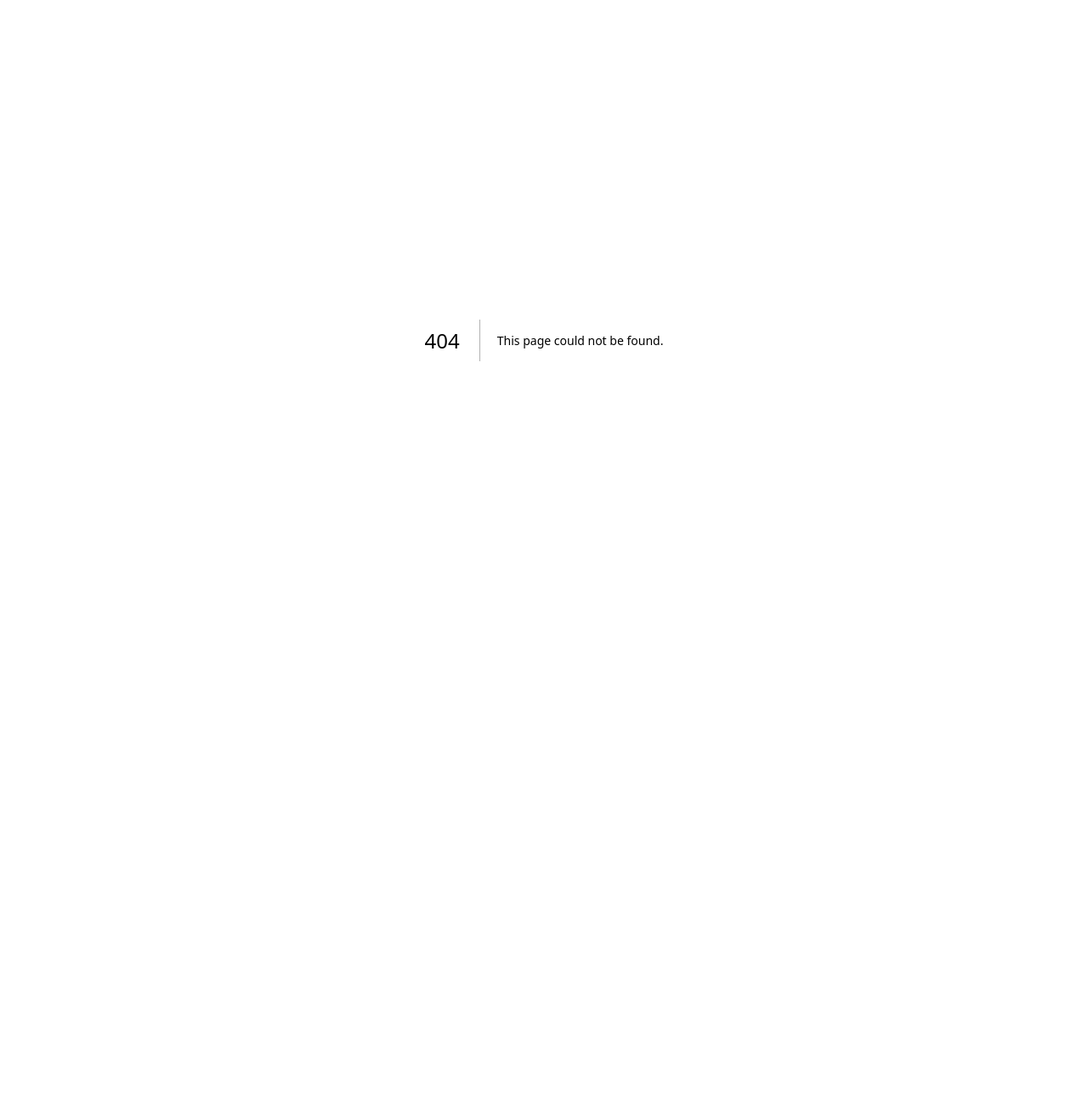
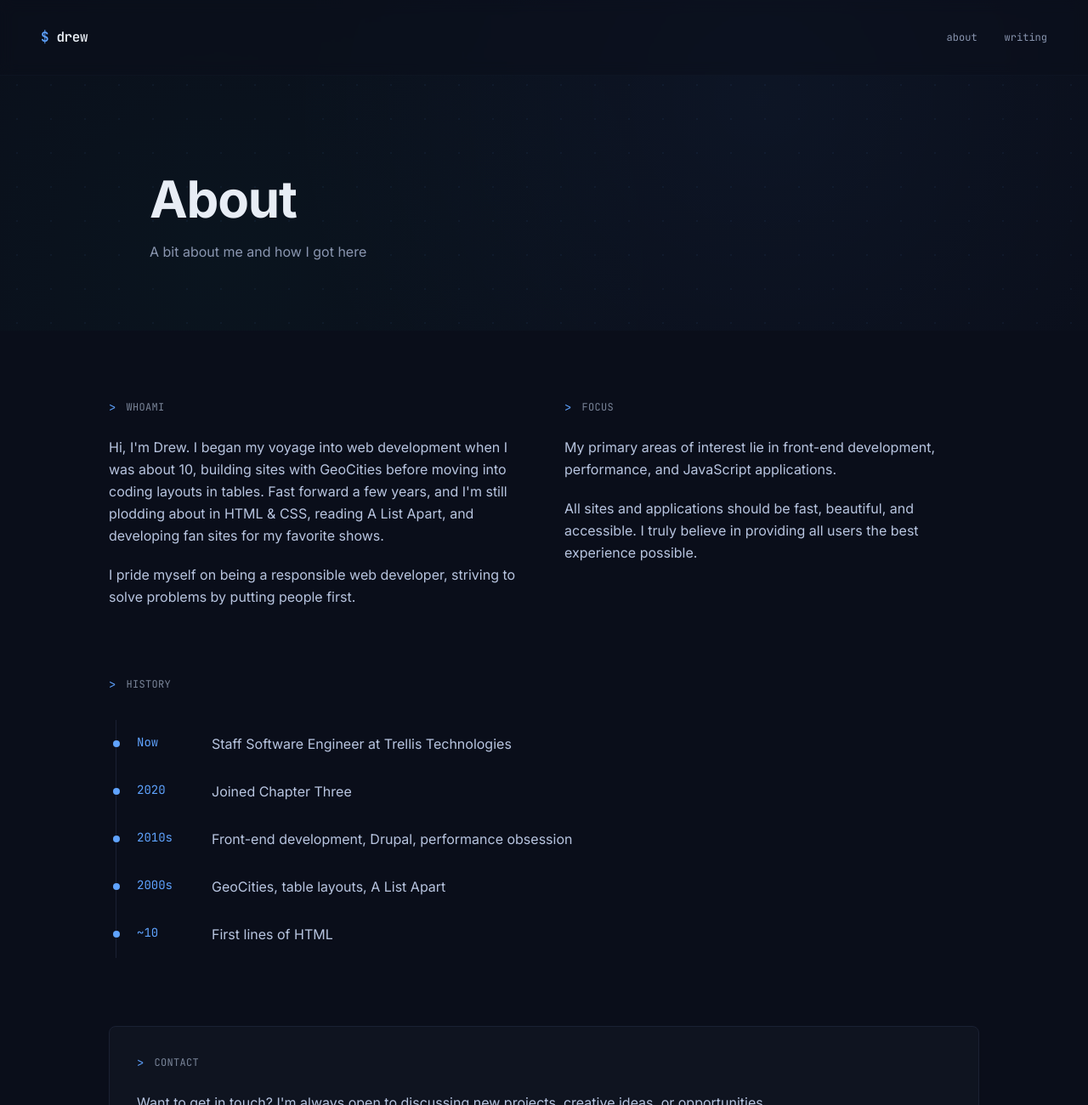
Before and after one commit to drewbolles/drewbolles.com, a Next.js app: page /about in a window 1280 px wide. Before the commit this address had no page. Shown: the top 1300 px of the page at 85% size. Before the commit the page ends 800 px from the top, so only its background shows below. Built offline with nearby package versions, Linux system fonts and the light colour scheme.

Commit message:
feat: create about page with terminal aesthetic
Add about page with bio, timeline, and contact CTA.
Update header nav to link to about page.

Co-authored-by: Drew Bolles <3508672+drewbolles@users.noreply.github.com>

```diff
--- /dev/null
+++ b/app/about/page.tsx
@@ -0,0 +1,196 @@
+import type { Metadata } from "next";
+import Link from "next/link";
+import { Header } from "../components/Header";
+import { Footer } from "../components/Footer";
+
+export const metadata: Metadata = {
+  title: "About — Drew Bolles",
+  description: "Software Engineer focused on frontend development, performance, and JavaScript applications.",
+};
+
+const timeline = [
+  { year: "Now", label: "Staff Software Engineer at Trellis Technologies" },
+  { year: "2020", label: "Joined Chapter Three" },
+  { year: "2010s", label: "Front-end development, Drupal, performance obsession" },
+  { year: "2000s", label: "GeoCities, table layouts, A List Apart" },
+  { year: "~10", label: "First lines of HTML" },
+];
+
+export default function AboutPage() {
+  return (
+    <div className="flex flex-col min-h-screen">
+      {/* Hero */}
+      <section className="relative w-full bg-background overflow-hidden">
+        <div
+          className="absolute inset-0"
+          style={{
+            backgroundImage: `radial-gradient(circle, rgba(95, 163, 255, 0.06) 1px, transparent 1px)`,
+            backgroundSize: "40px 40px",
+            backgroundPosition: "0 0",
+          }}
+        />
+        <div
+          className="absolute inset-0"
+          style={{
+            background:
+              "radial-gradient(circle at 70% 30%, rgba(74, 158, 255, 0.05) 0%, transparent 60%), radial-gradient(circle at 20% 80%, rgba(0, 212, 170, 0.03) 0%, transparent 50%)",
+          }}
+        />
+        <Header />
+        <div className="relative px-6 md:px-12 pt-28 pb-20 flex flex-col gap-4 max-w-5xl mx-auto">
+          <h1 className="text-5xl md:text-6xl font-bold text-foreground tracking-[-0.02em] leading-[1.1]">
+            About
+          </h1>
+          <p className="text-base text-muted leading-relaxed">
+            A bit about me and how I got here
+          </p>
+        </div>
+      </section>
+
+      {/* Content */}
+      <section className="w-full px-6 md:px-12 py-20">
+        <div className="flex flex-col gap-20 max-w-5xl mx-auto">
+          {/* Bio */}
+          <div className="grid grid-cols-1 md:grid-cols-2 gap-12">
+            <div className="flex flex-col gap-6">
+              <div className="flex items-center gap-3">
+                <span className="font-mono text-accent-primary text-sm">&gt;</span>
+                <span className="font-mono text-xs text-muted-light uppercase tracking-wide">
+                  whoami
+                </span>
+              </div>
+              <div className="flex flex-col gap-5">
+                <p className="text-base text-foreground-muted leading-relaxed">
+                  Hi, I'm Drew. I began my voyage into web development when I was about 10, building sites with GeoCities before moving into coding layouts in tables. Fast forward a few years, and I'm still plodding about in HTML & CSS, reading A List Apart, and developing fan sites for my favorite shows.
+                </p>
+                <p className="text-base text-foreground-muted leading-relaxed">
+                  I pride myself on being a responsible web developer, striving to solve problems by putting people first.
+                </p>
+              </div>
+            </div>
+
+            <div className="flex flex-col gap-6">
+              <div className="flex items-center gap-3">
+                <span className="font-mono text-accent-primary text-sm">&gt;</span>
+                <span className="font-mono text-xs text-muted-light uppercase tracking-wide">
+                  focus
+                </span>
+              </div>
+              <div className="flex flex-col gap-5">
+                <p className="text-base text-foreground-muted leading-relaxed">
+                  My primary areas of interest lie in front-end development, performance, and JavaScript applications.
+                </p>
+                <p className="text-base text-foreground-muted leading-relaxed">
+                  All sites and applications should be fast, beautiful, and accessible. I truly believe in providing all users the best experience possible.
+                </p>
+              </div>
+            </div>
+          </div>
+
+          {/* Timeline */}
+          <div className="flex flex-col gap-8">
+            <div className="flex items-center gap-3">
+              <span className="font-mono text-accent-primary text-sm">&gt;</span>
+              <span className="font-mono text-xs text-muted-light uppercase tracking-wide">
+                history
+              </span>
+            </div>
+            <div className="flex flex-col border-l border-border ml-2">
+              {timeline.map((item, index) => (
+                <div
+                  key={index}
+                  className="flex items-start gap-6 pl-6 py-4 relative"
+                >
+                  <div className="absolute left-0 top-1/2 -translate-y-1/2 -translate-x-1/2 w-2 h-2 rounded-full bg-accent-primary" />
+                  <span className="font-mono text-sm text-accent-primary w-16 flex-shrink-0">
+                    {item.year}
+                  </span>
+                  <span className="text-base text-foreground-muted">
+                    {item.label}
+                  </span>
+                </div>
+              ))}
+            </div>
+          </div>
+
+          {/* Contact CTA */}
+          <div className="flex flex-col gap-6 p-8 border border-border rounded-lg bg-surface">
+            <div className="flex items-center gap-3">
+              <span className="font-mono text-accent-primary text-sm">&gt;</span>
+              <span className="font-mono text-xs text-muted-light uppercase tracking-wide">
+                contact
+              </span>
+            </div>
+            <p className="text-base text-foreground-muted leading-relaxed">
+              Want to get in touch? I'm always open to discussing new projects, creative ideas, or opportunities.
+            </p>
+            <div className="flex gap-4">
+              <a
+                href="mailto:drew@drewbolles.com"
+                className="flex items-center gap-2 px-4 py-2 border border-border rounded hover:border-accent-primary hover:bg-accent-primary/5 transition-all group"
+              >
+                <svg
+                  width="16"
+                  height="16"
+                  viewBox="0 0 24 24"
+                  fill="none"
+                  stroke="currentColor"
+                  strokeWidth="2"
+                  strokeLinecap="round"
+                  strokeLinejoin="round"
+                  className="text-muted group-hover:text-accent-primary transition-colors"
+                >
+                  <rect width="20" height="16" x="2" y="4" rx="2" />
+                  <path d="m22 7-8.97 5.7a1.94 1.94 0 0 1-2.06 0L2 7" />
+                </svg>
+                <span className="font-mono text-xs text-muted group-hover:text-accent-primary transition-colors">
+                  Email
+                </span>
+              </a>
+              <a
+                href="https://x.com/drewbolles"
+                target="_blank"
+                rel="noopener noreferrer"
+                className="flex items-center gap-2 px-4 py-2 border border-border rounded hover:border-accent-primary hover:bg-accent-primary/5 transition-all group"
+              >
+                <svg
+                  width="16"
+                  height="16"
+                  viewBox="0 0 24 24"
+                  fill="currentColor"
+                  className="text-muted group-hover:text-accent-primary transition-colors"
+                >
+                  <path d="M18.244 2.25h3.308l-7.227 8.26 8.502 11.24H16.17l-5.214-6.817L4.99 21.75H1.68l7.73-8.835L1.254 2.25H8.08l4.713 6.231zm-1.161 17.52h1.833L7.084 4.126H5.117z" />
+                </svg>
+                <span className="font-mono text-xs text-muted group-hover:text-accent-primary transition-colors">
+                  X
+                </span>
+              </a>
+              <a
+                href="https://linkedin.com/in/drewbolles"
+                target="_blank"
+                rel="noopener noreferrer"
+                className="flex items-center gap-2 px-4 py-2 border border-border rounded hover:border-accent-primary hover:bg-accent-primary/5 transition-all group"
+              >
+                <svg
+                  width="16"
+                  height="16"
+                  viewBox="0 0 24 24"
+                  fill="currentColor"
+                  className="text-muted group-hover:text-accent-primary transition-colors"
+                >
+                  <path d="M20.447 20.452h-3.554v-5.569c0-1.328-.027-3.037-1.852-3.037-1.853 0-2.136 1.445-2.136 2.939v5.667H9.351V9h3.414v1.561h.046c.477-.9 1.637-1.85 3.37-1.85 3.601 0 4.267 2.37 4.267 5.455v6.286zM5.337 7.433c-1.144 0-2.063-.926-2.063-2.065 0-1.138.92-2.063 2.063-2.063 1.14 0 2.064.925 2.064 2.063 0 1.139-.925 2.065-2.064 2.065zm1.782 13.019H3.555V9h3.564v11.452zM22.225 0H1.771C.792 0 0 .774 0 1.729v20.542C0 23.227.792 24 1.771 24h20.451C23.2 24 24 23.227 24 22.271V1.729C24 .774 23.2 0 22.222 0h.003z" />
+                </svg>
+                <span className="font-mono text-xs text-muted group-hover:text-accent-primary transition-colors">
+                  LinkedIn
+                </span>
+              </a>
+            </div>
+          </div>
+        </div>
+      </section>
+
+      <Footer />
+    </div>
+  );
+}
--- a/app/components/Header.tsx
+++ b/app/components/Header.tsx
@@ -7,7 +7,7 @@ export function Header() {
         </span>
         <nav className="flex gap-8 items-center">
           <a
-            href="#about"
+            href="/about"
             className="font-mono text-xs text-muted hover:text-accent-primary transition-colors"
           >
             about
@@ -16,7 +16,7 @@ export function Header() {
             href="/blog"
             className="font-mono text-xs text-muted hover:text-accent-primary transition-colors"
           >
-            blog
+            writing
           </a>
         </nav>
       </div>
```
